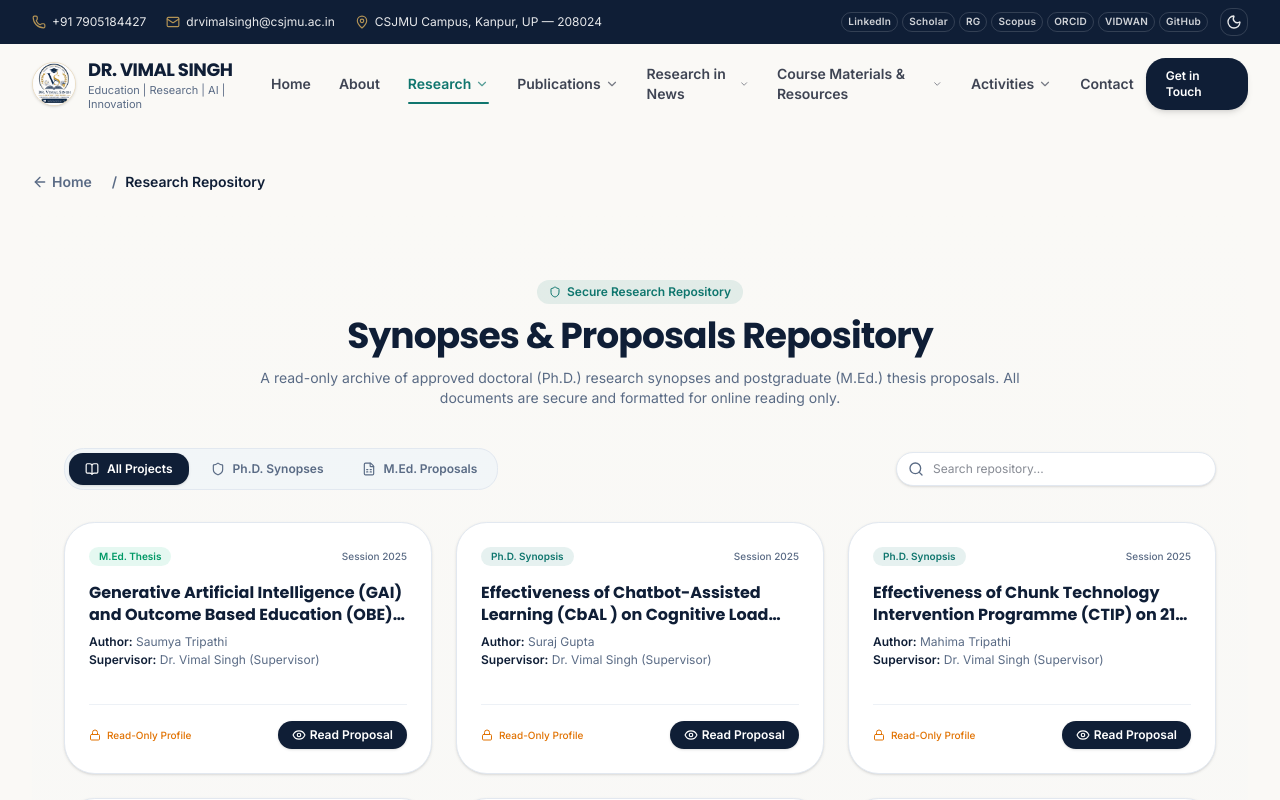
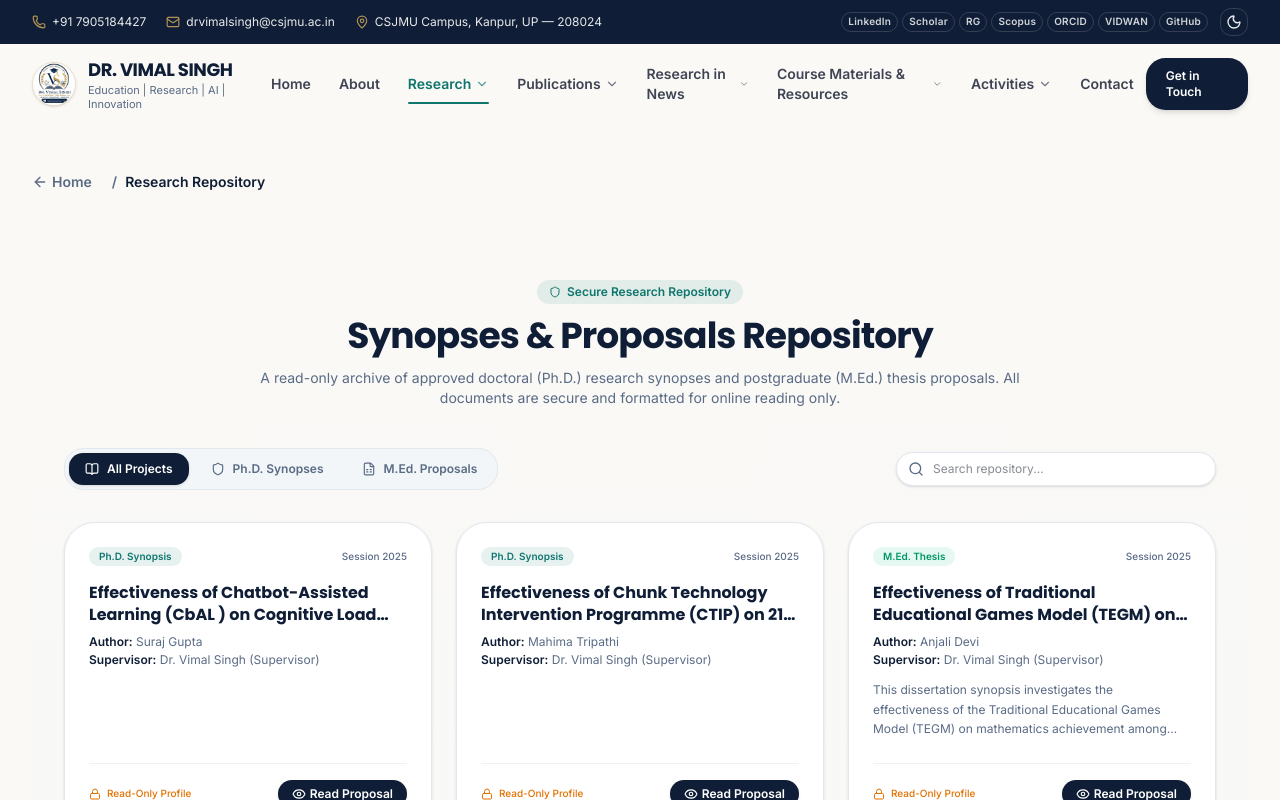
Before and after one commit to vimalclaude25/Dr.VimalSingh-s-portfolio, a Next.js app: page /research-repository in a window 1280 px wide. Shown: the top 800 px of the page. Built offline with nearby package versions, Linux system fonts and the light colour scheme.

Commit message:
feat(repository): delete research proposal of Saumya Tripathi

```diff
--- a/components/research-repository-section.tsx
+++ b/components/research-repository-section.tsx
@@ -35,27 +35,7 @@ interface ProposalDoc {
 }
 
 const repositoryData: ProposalDoc[] = [
-  {
-    id: 1784373897749,
-    title: "Generative Artificial Intelligence (GAI) and Outcome Based Education (OBE): An Experimental Study",
-    author: "Saumya Tripathi",
-    supervisor: "Dr. Vimal Singh (Supervisor)",
-    type: "med",
-    status: "Proposal Approved",
-    year: 2025,
-    institution: "Department of Education, School of Teacher Education, CSJMU Kanpur",
-    abstract: "",
-    pdfPath: "https://drive.google.com/file/d/1HCkVrFE1I8rjnQdKby3rmnMTBBuDAGjj/preview",
-    pages: [
-      {
-        title: "Synopsis Details",
-        content: [
-          "Author: Saumya Tripathi | Supervisor: Dr. Vimal Singh (Supervisor)",
-          ""
-        ]
-      }
-    ]
-  },
+
 
 
 
```
